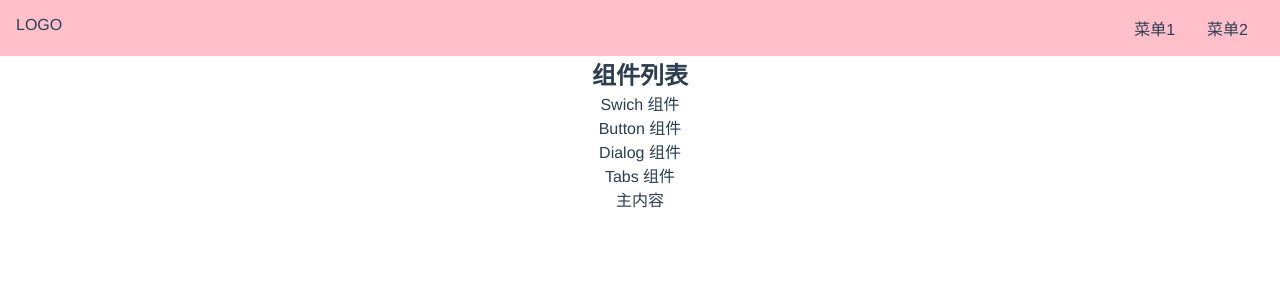
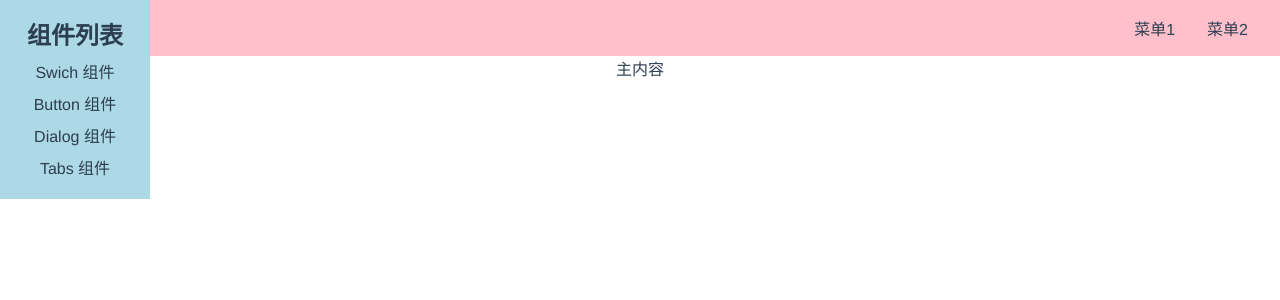
Before and after one commit to gongjianOnline/vue3-guluUI, a Vue app: page /doc in a window 1280 px wide. Shown: the top 300 px of the page. Built offline with nearby package versions, Linux system fonts and the light colour scheme.

Commit message:
doc css 1

```diff
--- a/src/view/Doc.vue
+++ b/src/view/Doc.vue
@@ -31,3 +31,21 @@
     }
 }
 </script>
+<style lang="scss" scoped>
+aside{
+    background: lightblue;
+    width: 150px;
+    padding: 16px;
+    position: fixed;
+    top: 0;
+    left:0;
+    > h2{
+        margin-bottom: 4px;
+    }
+    >ol {
+        > li{
+            padding: 4px 0;
+        }
+    }
+}
+</style>
```
